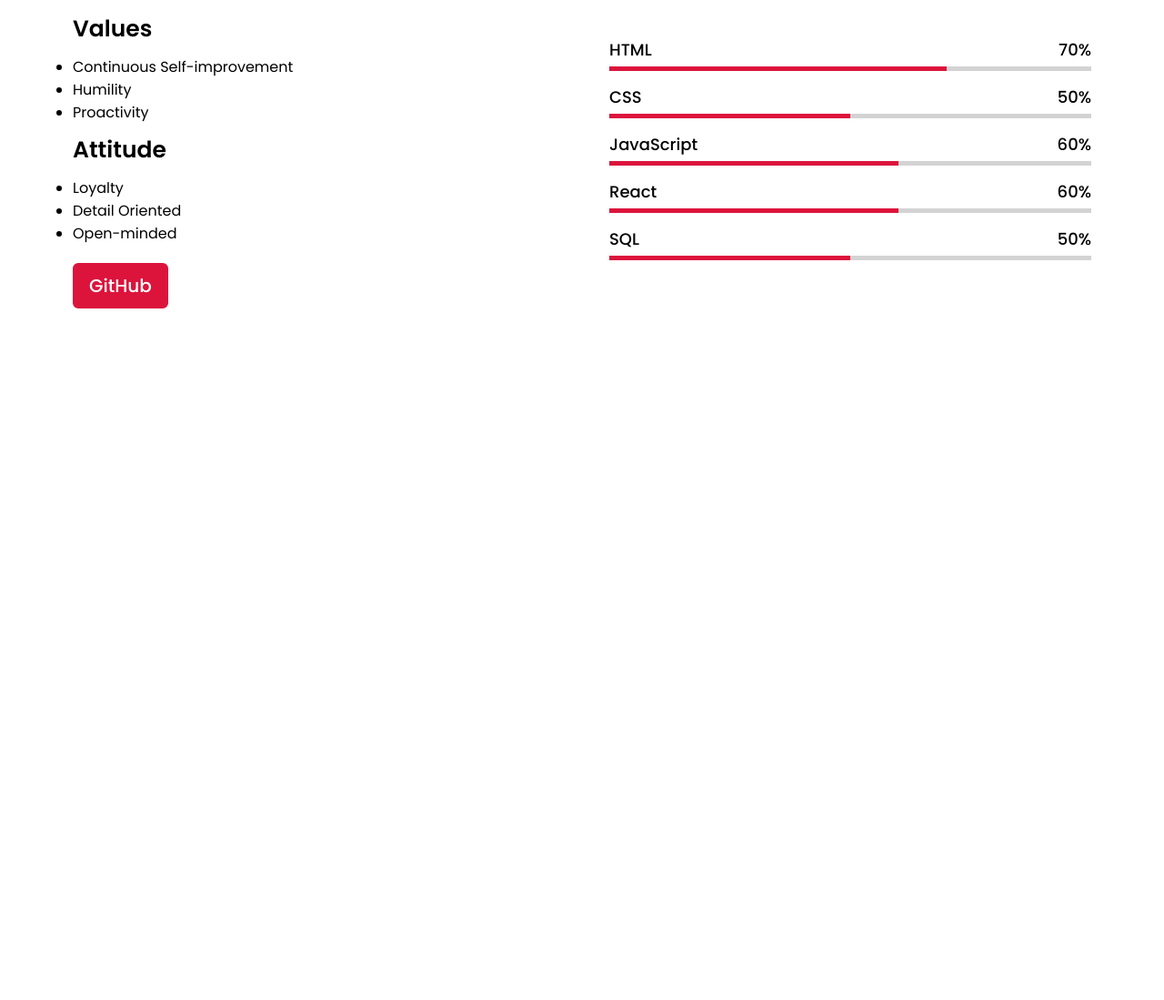
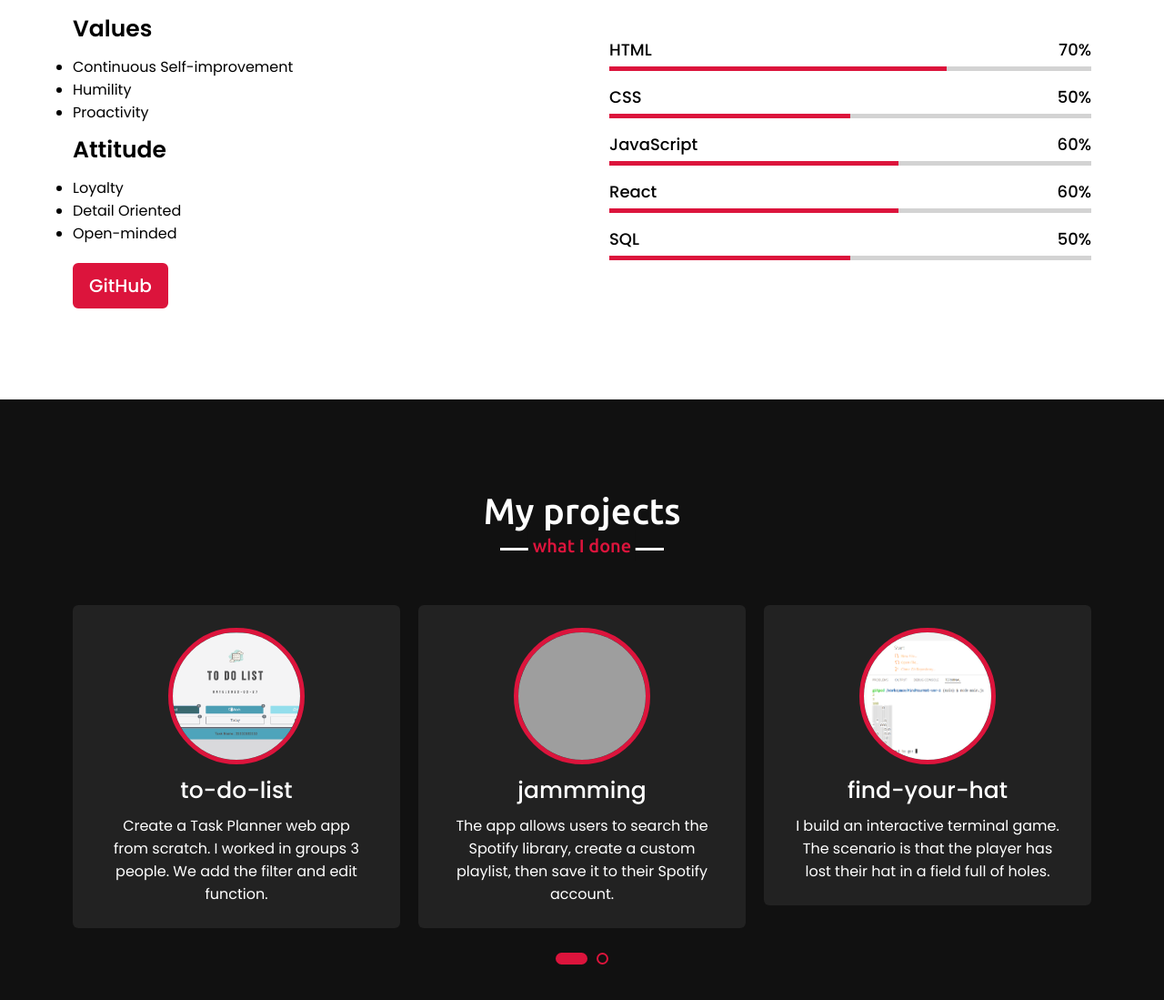
Before and after one commit to YUEN-YU-WING/My-website, a plain HTML site: page index.html in a window 1280 px wide. Shown: the part 2328-3427 px from the top of the page at 91% size. Before the commit the page ends 2767 px from the top, so only its background shows below. Drawn offline with nearby package versions, Linux system fonts and the light colour scheme; grey boxes are pictures that could not be loaded.

Commit message:
add project

```diff
--- a/index.html
+++ b/index.html
@@ -7,6 +7,9 @@
         <link rel="stylesheet" href="style.css">
         <script src="https://kit.fontawesome.com/759087f342.js" crossorigin="anonymous"></script>
         <script src="https://code.jquery.com/jquery-3.6.0.min.js"></script>
+        <script src="https://cdnjs.cloudflare.com/ajax/libs/waypoints/4.0.1/jquery.waypoints.min.js"></script>
+        <script src="https://cdnjs.cloudflare.com/ajax/libs/OwlCarousel2/2.3.4/owl.carousel.min.js"></script>
+        <link rel="stylesheet" href="https://cdnjs.cloudflare.com/ajax/libs/OwlCarousel2/2.3.4/assets/owl.carousel.min.css"/>
     </head>
     <body>
         <nav class="navbar">
@@ -148,6 +151,43 @@
             </div>
         </section>
 
+        <!-- teams section start -->
+        <section class="proj" id="proj">
+            <div class="max-width">
+                <h2 class="title">My projects</h2>
+                <div class="carousel owl-carousel">
+                    <div class="card">
+                        <div class="box">
+                            <img src="images/project-1.png" alt="">
+                            <a href="https://shunfu1996.github.io/react-tasks-manager/" target="_blank" class="text">to-do-list</a>
+                            <p>Create a Task Planner web app from scratch. I worked in groups 3 people. We add the filter and edit function. </p>
+                        </div>
+                    </div>
+                    <div class="card">
+                        <div class="box">
+                            <img src="images/project-2.png" alt="">
+                            <a href="https://yuen-yu-wing.github.io/jammming/" target="_blank" class="text">jammming</a>
+                            <p>The app allows users to search the Spotify library, create a custom playlist, then save it to their Spotify account.</p>
+                        </div>
+                    </div>
+                    <div class="card">
+                        <div class="box">
+                            <img src="images/project-3.png" alt="">
+                            <a href="https://github.com/YUEN-YU-WING/FindYourHat-ver-2" target="_blank" class="text">find-your-hat</a>
+                            <p>I build an interactive terminal game. The scenario is that the player has lost their hat in a field full of holes.</p>
+                        </div>
+                    </div>
+                    <div class="card">
+                        <div class="box">
+                            <img src="images/project-4.png" alt="">
+                            <a href="https://yuen-yu-wing.github.io/colmar/" target="_blank" class="text">Colmaracademy</a>
+                            <p>Colmaracademy, is a project from "codecademy". This version was coded in HTML & CSS also with the frameworks, Boostrap.</p>
+                        </div>
+                    </div>
+                </div>
+            </div>
+        </section>
+
         <script src="script.js"></script>
     </body>
 </html>
--- a/script.js
+++ b/script.js
@@ -12,4 +12,26 @@ $(document).ready(function(){
         $('.navbar .menu').toggleClass("active");
         $('.menu-btn i').toggleClass("active");
     });
+
+    //owl carousel script
+    $('.carousel').owlCarousel({
+        margin: 20,
+        loop: true,
+        autoplayTimeOut: 2000,
+        autoplayHoverPause: true,
+        responsive: {
+            0:{
+                items: 1,
+                nav: false
+            },
+            600:{
+                items: 2,
+                nav: false
+            },
+            1000:{
+                items: 3,
+                nav: false
+            }
+        }
+    });
 });
--- a/style.css
+++ b/style.css
@@ -108,7 +108,7 @@
 section{
     padding: 100px 0;
 }
-.about, .experience, .skills{
+.about, .experience, .skills, .proj{
     font-family: 'Poppins', sans-serif;
 }
 .about .about-content,
@@ -192,14 +192,16 @@ section .title::after{
 }
 
 /* experience section styling */
-.experience{
+.experience, .proj{
     color: #fff;
     background: #111;
 }
-.experience .title::before{
+.experience .title::before,
+.proj .title::before{
     background: #fff;
 }
-.experience .title::after{
+.experience .title::after,
+.proj .title::after{
     background: #111;
     content: " work/learning";
 }
@@ -310,8 +312,71 @@ section .title::after{
 }
 
 
-
-
+/* projects section styling */
+.proj .title::after{
+    content: "what I done";
+}
+.proj .carousel .card{
+    background: #222;
+    border-radius: 6px;
+    padding: 25px 35px;
+    text-align: center;
+    transition: all 0.3s ease;
+}
+.proj .carousel .card:hover{
+    background: crimson;
+}
+.proj .carousel .card .box{
+    display: flex;
+    flex-direction: column;
+    align-items: center;
+    justify-content: center;
+    transition: all 0.3s ease;
+}
+.proj .carousel .card:hover .box{
+    transform: scale(1.05);
+}
+.proj .carousel .card .text{
+    color: #fff;
+    font-size: 25px;
+    font-weight: 500;
+    margin: 10px 0 7px 0;
+    transition: all 0.3s ease;
+}
+.proj .carousel .card .text:hover{
+    color: #222;
+}
+.proj .carousel .card img{
+    height: 150px;
+    width: 150px;
+    object-fit: cover;
+    border-radius: 50%;
+    border: 5px solid crimson;
+    transition: all 0.3s ease;
+}
+.proj .carousel .card:hover img{
+    border-color: #fff;
+}
+.owl-dots{
+    text-align: center;
+    margin-top: 20px;
+}
+.owl-dot{
+    height: 13px;
+    width: 13px;
+    margin: 0 5px;
+    outline: none!important;
+    border-radius: 50%;
+    border: 2px solid crimson!important;
+}
+.owl-dot.active{
+    width: 35px;
+    border-radius: 14px;
+}
+.owl-dot.active,
+.owl-dot:hover{
+    background: crimson!important;
+}
 
 
 
```
Also changed, not shown: images/profile.jpg (deleted), images/project-1.png (added), images/project-3.png (added), 2 other files.
